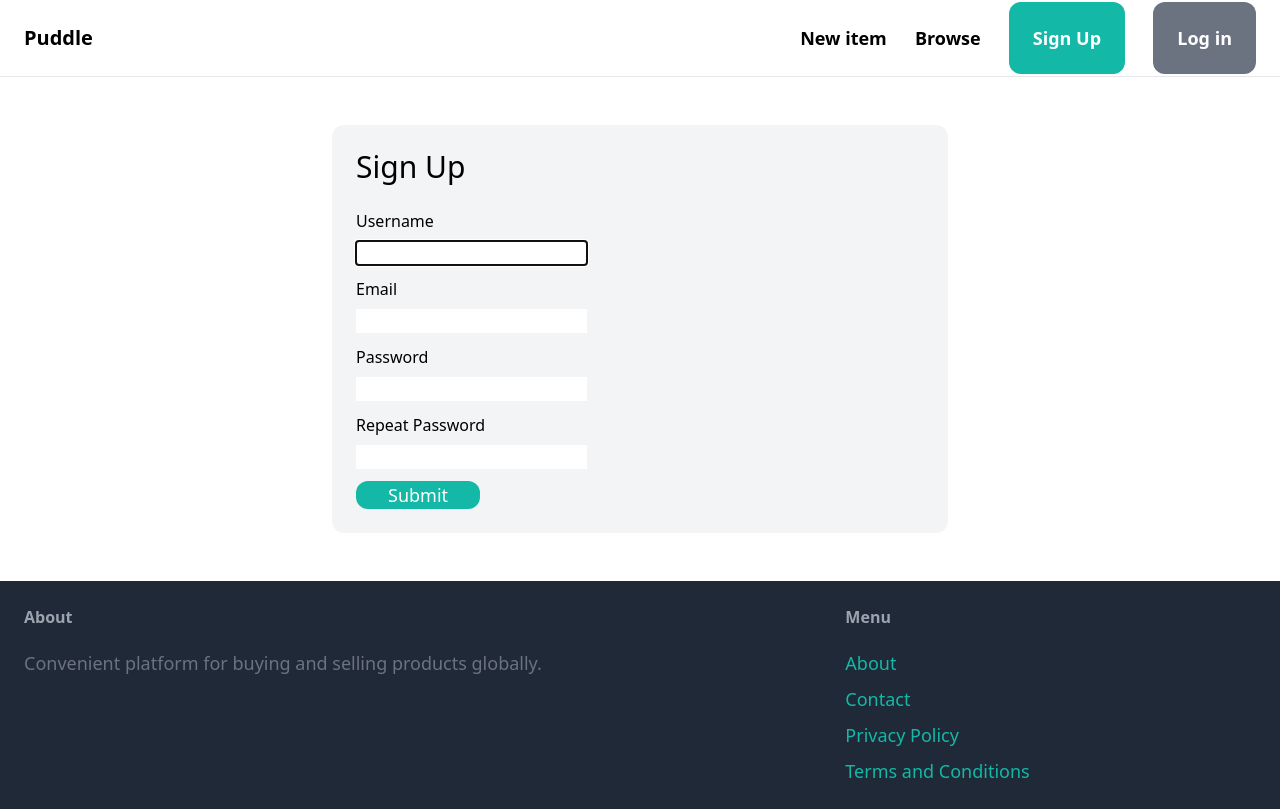
After one commit to Zufishan14/D-mark, a Django app: page /signup/ in a window 1280 px wide. The commit adds this page. Run offline with Django 5.2, Linux system fonts and the light colour scheme; some libraries are stand-ins or nearby versions.

Commit message:
8th Commit

```diff
--- a/puddle/core/forms.py
+++ b/puddle/core/forms.py
@@ -1 +1,8 @@
 from django import forms
+from django.contrib.auth.forms import UserCreationForm
+from django.contrib.auth.models import User
+
+class SignUpForm(UserCreationForm):
+    class Meta:
+        model = User
+        fields = ('username', 'email', 'password1', 'password2')
--- a/puddle/core/templates/core/base.html
+++ b/puddle/core/templates/core/base.html
@@ -15,7 +15,7 @@
             <a href="#" class="text-lg font-semibold hover:text-gray-500">New item</a>
             <a href="#" class="text-lg font-semibold hover:text-gray-500">Browse</a>
 
-            <a href="#" class="px-6 py-6 text-lg font-semibold bg-teal-500 text-white rounded-xl hover:bg-teal-700">Sign Up</a>
+            <a href="{% url 'core:signup' %}" class="px-6 py-6 text-lg font-semibold bg-teal-500 text-white rounded-xl hover:bg-teal-700">Sign Up</a>
             <a href="#" class="px-6 py-6 text-lg font-semibold bg-gray-500 text-white rounded-xl hover:bg-gray-700">Log in</a>
 
         </div>
--- /dev/null
+++ b/puddle/core/templates/core/signup.html
@@ -0,0 +1,41 @@
+{% extends 'core/base.html' %}
+
+{% block title %}Sign Up{% endblock %}
+
+{% block content %}
+<div class="w-1/2 my-6 mx-auto p-6 bg-gray-100 rounded-xl">
+    <h1 class="mb-6 text-3xl">Sign Up</h1>
+
+    <form method="post" action=".">
+        {% csrf_token %}
+
+
+        {{ form.non_field_errors }}
+
+        <div class="mb-3">
+            <label class="inline-block mb-2">Username</label><br>
+            {{ form.username }}
+        </div>
+
+        <div class="mb-3">
+            <label class="inline-block mb-2">Email</label><br>
+            {{ form.email }}
+        </div>
+
+        <div class="mb-3">
+            <label class="inline-block mb-2">Password</label><br>
+            {{ form.password1 }}
+        </div>
+
+        <div class="mb-3">
+            <label class="inline-block mb-2">Repeat Password</label><br>
+            {{ form.password2 }}
+        </div>
+
+        <button class="py=4 px-8 text-lg bg-teal-500 hover:bg-teal-700 rounded-xl text-white">Submit</button>
+    </form>
+
+</div>
+
+
+{% endblock %}
--- a/puddle/core/urls.py
+++ b/puddle/core/urls.py
@@ -7,4 +7,6 @@ app_name = 'core'
 urlpatterns = [
     path('', views.index, name='index'),
     path('contact/', views.contact, name='contact'),
+    path('signup/', views.signup, name='signup'),
+
 ]
--- a/puddle/core/views.py
+++ b/puddle/core/views.py
@@ -1,5 +1,7 @@
 from django.shortcuts import render
 from item.models import Category, Item
+
+from .forms import SignUpForm
 
 # Create your views here.
 def index(request):
@@ -13,3 +15,9 @@ def index(request):
 
 def contact(request):
     return render(request, 'core/contact.html')
+def signup(request):
+        form = SignUpForm()
+
+        return render(request, 'core/signup.html', {
+            'form': form,
+        })
```
